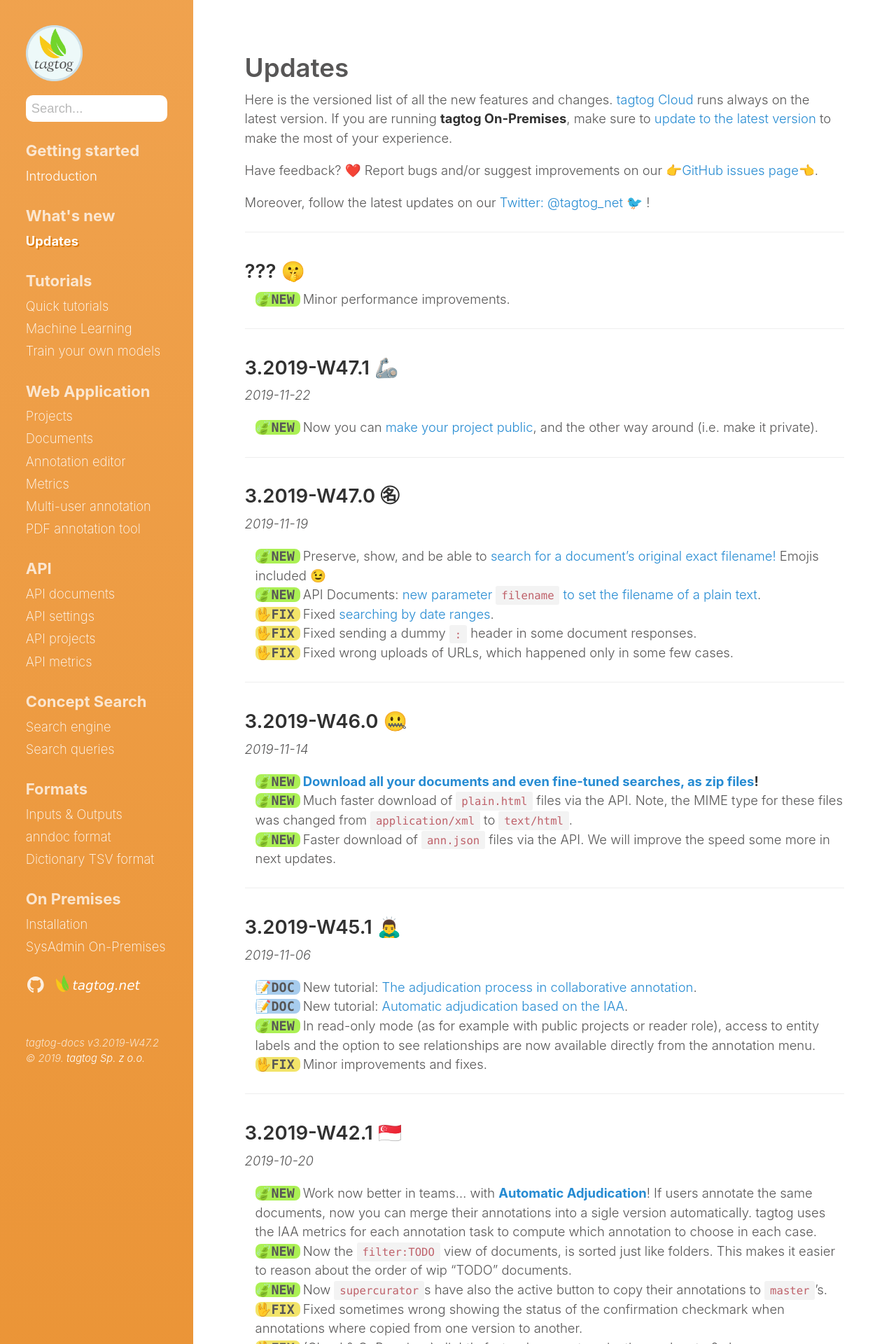
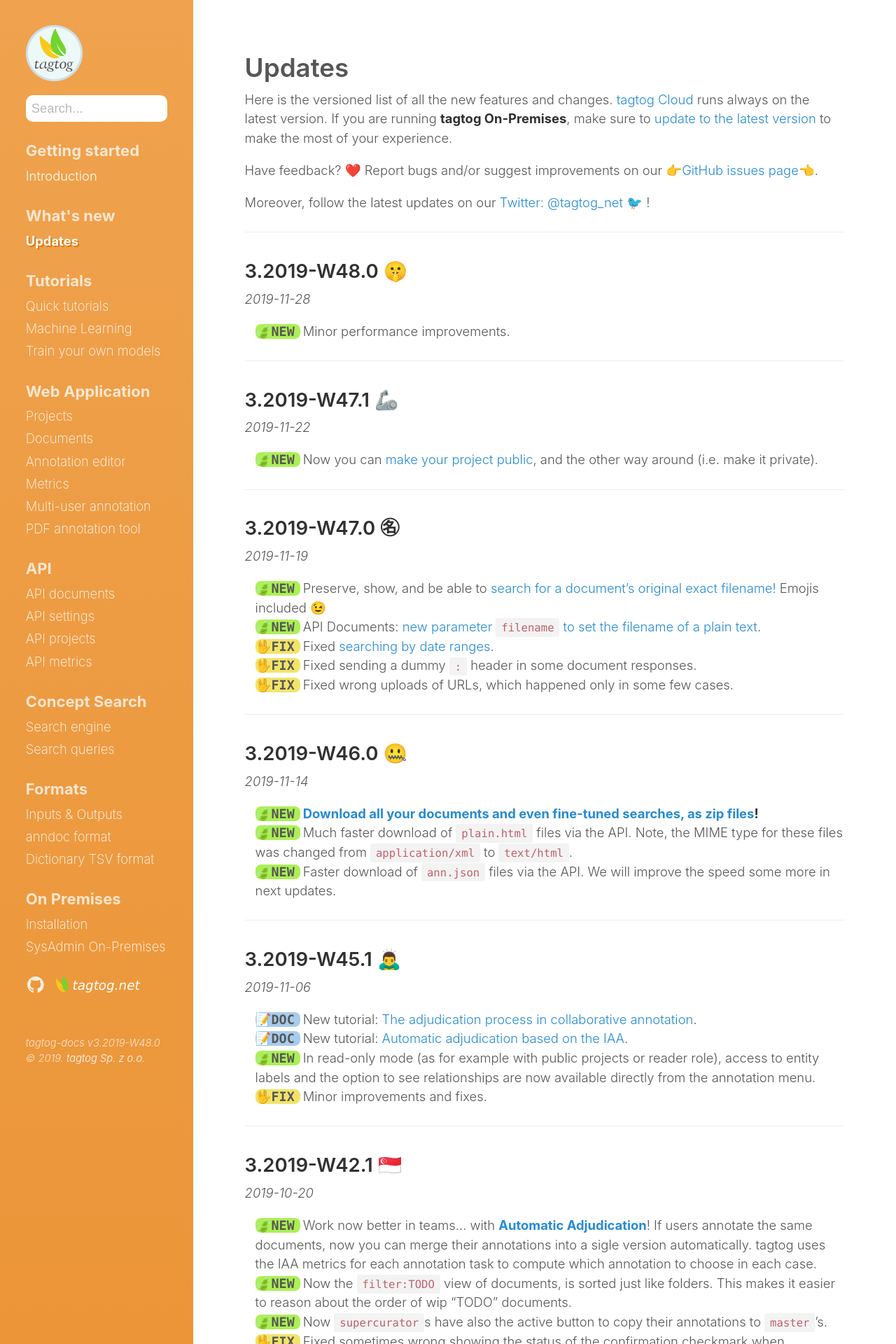
Before and after one commit to tagtogorg/tagtog-doc, a Jekyll site: the page built from updates.md, in a window 1280 px wide. Shown: the top 1920 px of the page at 70% size. Built offline with Jekyll 4.4.1, drawn with Linux system fonts in a browser that asks for light colours; nearby versions of some CDN libraries; emoji names are drawn with the system emoji font.

Commit message:
Bump version: 3.2019-W48.0 🤫

```diff
--- a/_config.yml
+++ b/_config.yml
@@ -71,7 +71,7 @@ plugins:
   - jemoji
 
 # Custom vars
-version: 3.2019-W47.2
+version: 3.2019-W48.0
 sidebar_home_link: true
 search_page: false
 # sidebar_blog_link:  '/blog'   # By default, your home page is your blog
--- a/updates.md
+++ b/updates.md
@@ -14,7 +14,8 @@ Moreover, follow the latest updates on our [Twitter: @tagtog_net 🐦](https://t
 
 ---
 
-## ??? 🤫
+## 3.2019-W48.0 🤫
+_2019-11-28_
 
 <ul class="updates">
   <li class="new"><span markdown="1">Minor performance improvements.</span></li>
```
Also changed, not shown: 1 other file.
